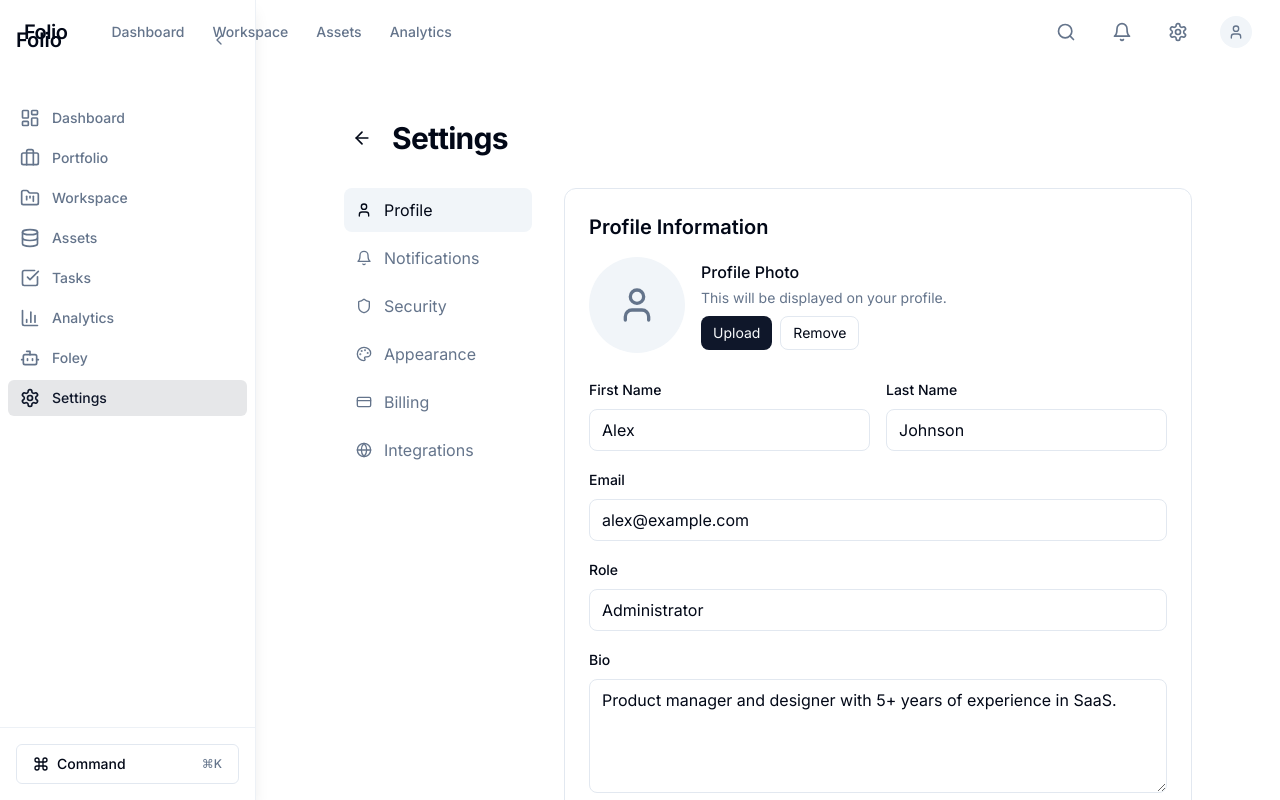
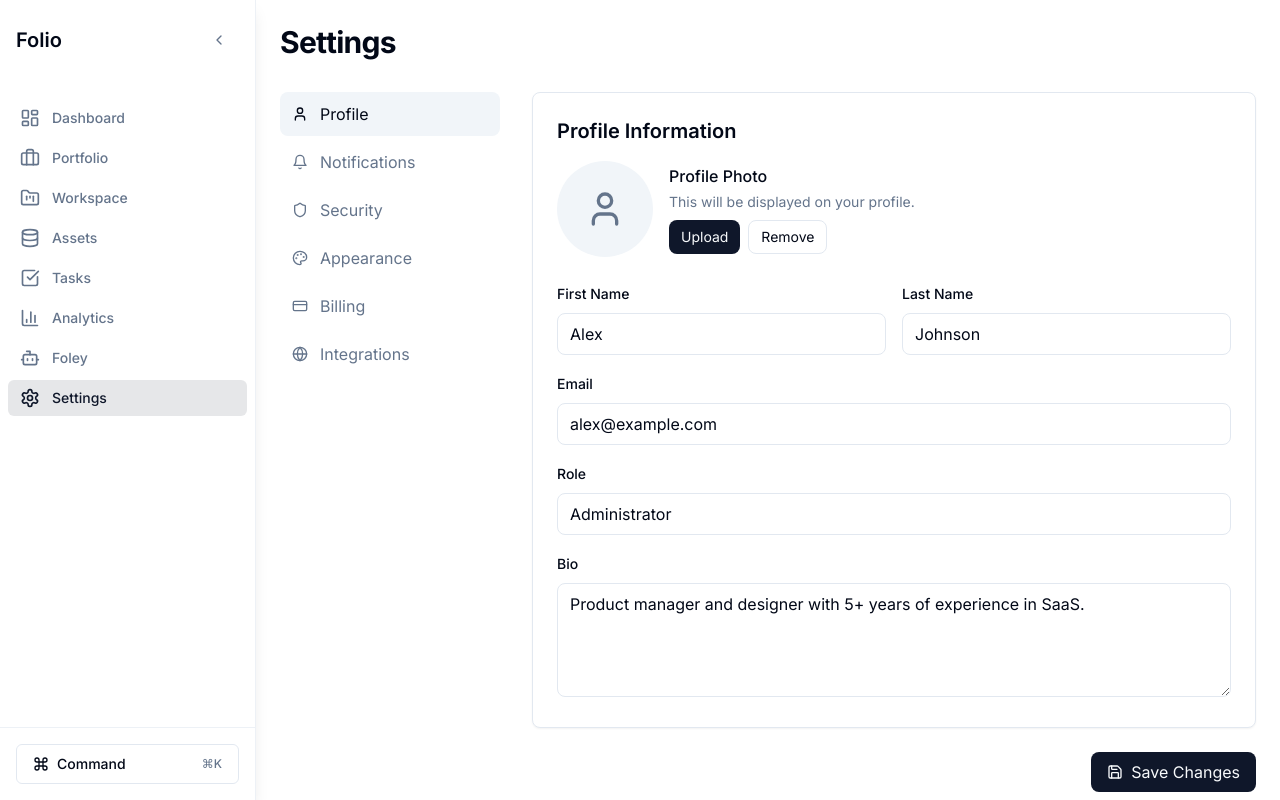
Before and after one commit to harrykioko/folio, a React (Vite) app: page /settings in a window 1280 px wide. Built offline with nearby package versions, Linux system fonts and the light colour scheme.

Commit message:
Fix: Settings page rendering and sidebar responsiveness
Addresses rendering issues and responsiveness problems on the settings page, likely caused by code errors.

```diff
--- a/src/components/MainLayout.tsx
+++ b/src/components/MainLayout.tsx
@@ -1,6 +1,6 @@
 
-import React, { useState } from 'react';
-import { Outlet } from 'react-router-dom';
+import React, { useState, useEffect } from 'react';
+import { Outlet, useLocation } from 'react-router-dom';
 import { CommandIcon } from 'lucide-react';
 
 import Sidebar from './Sidebar';
@@ -13,9 +13,10 @@ import { Button } from './ui/button';
 const MainLayout: React.FC<{ children?: React.ReactNode }> = ({ children }) => {
   const [isMobileMenuOpen, setIsMobileMenuOpen] = useState(false);
   const [isCommandPaletteOpen, setIsCommandPaletteOpen] = useState(false);
+  const location = useLocation();
 
   // Handle keyboard shortcut for command palette
-  React.useEffect(() => {
+  useEffect(() => {
     const down = (e: KeyboardEvent) => {
       if (e.key === 'k' && (e.metaKey || e.ctrlKey)) {
         e.preventDefault();
@@ -49,9 +50,9 @@ const MainLayout: React.FC<{ children?: React.ReactNode }> = ({ children }) => {
       />
 
       {/* Main content */}
-      <div className="md:pl-64 flex flex-col flex-1">
-        <main className="flex-1 overflow-y-auto">
-          <div className="container py-6">
+      <div className="md:pl-64 flex flex-col flex-1 w-full">
+        <main className="flex-1 overflow-y-auto pt-20 md:pt-6">
+          <div className="container px-4 md:px-6">
             {/* Global search button (visible on mobile) */}
             <div className="md:hidden flex justify-end mb-4">
               <Button
--- a/src/components/Sidebar.tsx
+++ b/src/components/Sidebar.tsx
@@ -21,7 +21,12 @@ const Sidebar: React.FC<SidebarProps> = ({ navItems, setIsCommandPaletteOpen })
   useEffect(() => {
     const savedState = localStorage.getItem('sidebar-state');
     if (savedState) {
-      setSidebarState(JSON.parse(savedState));
+      try {
+        setSidebarState(JSON.parse(savedState));
+      } catch (e) {
+        console.error("Failed to parse sidebar state:", e);
+        localStorage.removeItem('sidebar-state');
+      }
     }
   }, []);
 
--- a/src/pages/Settings.tsx
+++ b/src/pages/Settings.tsx
@@ -1,7 +1,7 @@
 
 import { useState, useEffect } from 'react';
-import { Save, User, Bell, Shield, Palette, ArrowLeft, CreditCard, Globe } from 'lucide-react';
-import Header from '../components/Header';
+import { Save, User, Bell, Shield, Palette, CreditCard, Globe } from 'lucide-react';
+import { Card } from '@/components/ui/card';
 
 export default function Settings() {
   const [isLoaded, setIsLoaded] = useState(false);
@@ -38,26 +38,15 @@ export default function Settings() {
   };
 
   return (
-    <div className="min-h-screen bg-background">
-      <Header />
-
-      <main className="pt-24 pb-16 px-4 md:px-6">
-        <div className="container mx-auto max-w-screen-xl">
-          {/* Header with back button */}
-          <div className={`mb-8 flex items-center ${getAnimationClass(100)}`}>
-            <button
-              onClick={() => window.history.back()}
-              className="mr-3 p-2 rounded-full hover:bg-accent transition-colors"
-            >
-              <ArrowLeft className="h-5 w-5" />
-            </button>
-            <h1 className="text-3xl font-bold tracking-tight">Settings</h1>
+    <div className="pb-12">
+      <div className="mb-8 flex items-center">
+        <h1 className={`text-3xl font-bold tracking-tight ${getAnimationClass(100)}`}>Settings</h1>
       </div>
 
       <div className="grid grid-cols-1 lg:grid-cols-4 gap-8">
         {/* Settings sidebar/tabs */}
         <div className={`${getAnimationClass(200)}`}>
-              <nav className="space-y-1 sticky top-24">
+          <nav className="space-y-1 lg:sticky lg:top-10">
             {tabs.map((tab) => (
               <button
                 key={tab.id}
@@ -80,7 +69,7 @@ export default function Settings() {
           {/* Profile settings */}
           {activeTab === 'profile' && (
             <div className={`space-y-6 ${getAnimationClass(300)}`}>
-                  <div className="bg-card rounded-xl border border-border p-6">
+              <Card className="p-6">
                 <h2 className="text-xl font-semibold mb-4">Profile Information</h2>
 
                 {/* Profile photo */}
@@ -150,7 +139,7 @@ export default function Settings() {
                     />
                   </div>
                 </div>
-                  </div>
+              </Card>
 
               <div className="flex justify-end">
                 <button className="flex items-center space-x-2 py-2 px-4 bg-primary text-primary-foreground rounded-lg hover:bg-primary/90 transition-colors">
@@ -164,7 +153,7 @@ export default function Settings() {
           {/* Appearance settings as an example of another tab */}
           {activeTab === 'appearance' && (
             <div className={`space-y-6 ${getAnimationClass(300)}`}>
-                  <div className="bg-card rounded-xl border border-border p-6">
+              <Card className="p-6">
                 <h2 className="text-xl font-semibold mb-4">Appearance</h2>
 
                 <div className="space-y-6">
@@ -275,7 +264,7 @@ export default function Settings() {
                     </div>
                   </div>
                 </div>
-                  </div>
+              </Card>
 
               <div className="flex justify-end">
                 <button className="flex items-center space-x-2 py-2 px-4 bg-primary text-primary-foreground rounded-lg hover:bg-primary/90 transition-colors">
@@ -289,18 +278,16 @@ export default function Settings() {
           {/* Placeholders for other tabs */}
           {activeTab !== 'profile' && activeTab !== 'appearance' && (
             <div className={`${getAnimationClass(300)}`}>
-                  <div className="bg-card rounded-xl border border-border p-6 flex flex-col items-center justify-center py-12">
+              <Card className="p-6 flex flex-col items-center justify-center py-12">
                 <h2 className="text-xl font-semibold mb-2">{tabs.find(tab => tab.id === activeTab)?.label} Settings</h2>
                 <p className="text-muted-foreground text-center max-w-md">
                   This section will contain {activeTab} settings. The content will be implemented in future updates.
                 </p>
-                  </div>
+              </Card>
             </div>
           )}
         </div>
       </div>
     </div>
-      </main>
-    </div>
   );
 }
```
Lines whose indentation alone changed are shown as unchanged.
